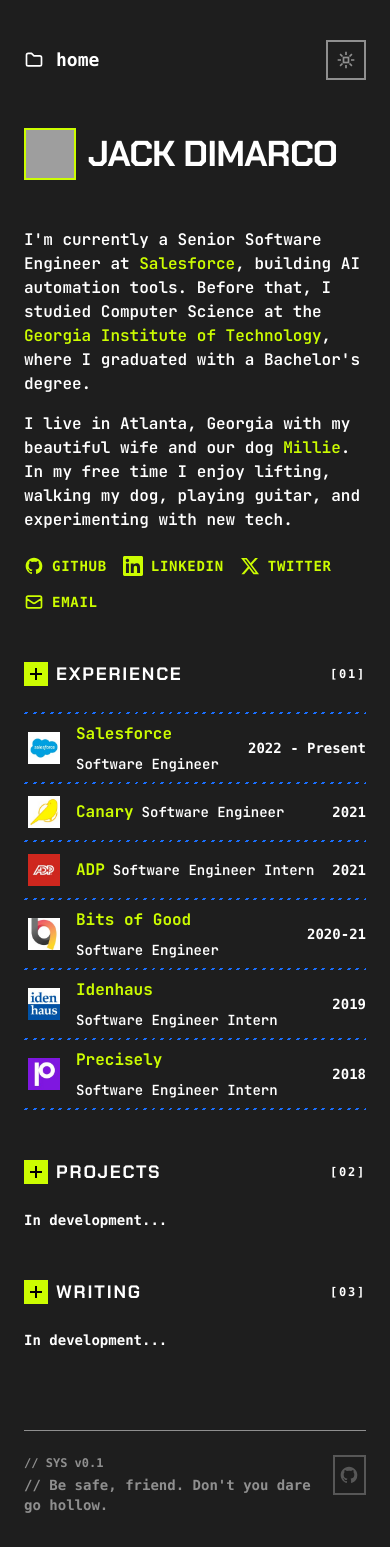
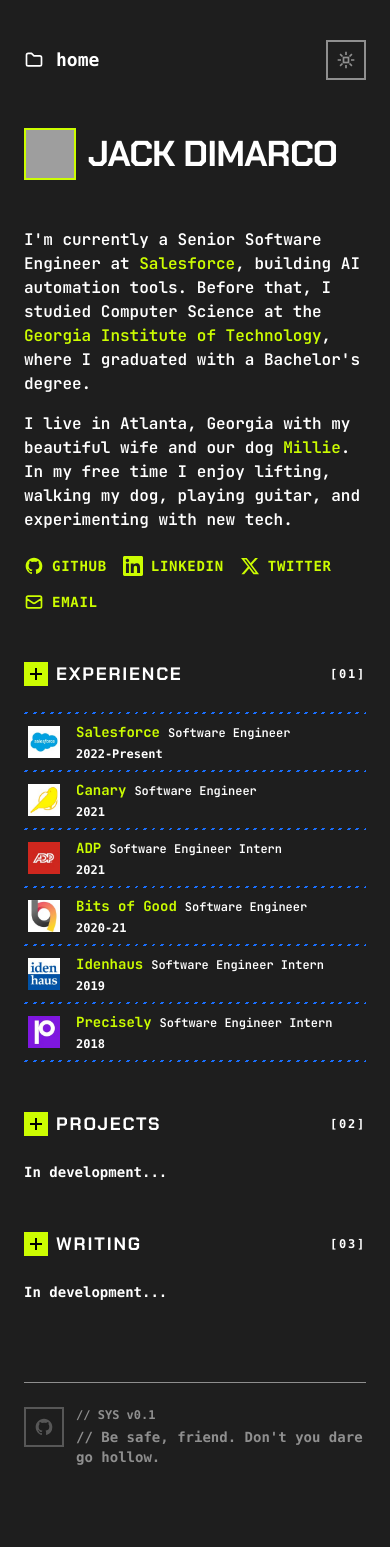
Before and after one commit to jackdimarco/site, a Next.js app: page / in a window 390 px wide. After the commit the page ends 1499 px from the top, so only its background shows below. Built offline with nearby package versions, Linux system fonts and the light colour scheme; grey boxes are pictures that could not be loaded.

Commit message:
fix: mobile styling

```diff
--- a/app/components/Experience.tsx
+++ b/app/components/Experience.tsx
@@ -21,8 +21,8 @@
         <div className="border-cyber-secondary" />
         {JOBS.map((job) => (
           <div key={`${job.company}-${job.period}`}>
-            <div className="flex items-center justify-between gap-3 py-2">
-              <div className="flex items-center gap-3 min-w-0">
+            <div className="py-2">
+              <div className="flex items-center gap-3">
                 <div className="flex-shrink-0 w-10 h-10 bg-muted flex items-center justify-center overflow-hidden">
                   {job.logo ? (
                     <Image
@@ -38,27 +38,28 @@
                   )}
                 </div>
 
-                <div className="min-w-0">
+                <div className="min-w-0 flex-1">
+                  <div className="flex flex-col md:flex-row md:items-baseline md:justify-between gap-1 md:gap-2">
                     <div className="flex items-baseline gap-2 flex-wrap">
                       {job.companyUrl ? (
-                      <Link href={job.companyUrl} className="font-bold">
+                        <Link href={job.companyUrl} className="font-bold text-sm md:text-base">
                           <ScrambleText text={job.company} />
                         </Link>
                       ) : (
-                      <span className="font-bold">
+                        <span className="font-bold text-sm md:text-base">
                           <ScrambleText text={job.company} />
                         </span>
                       )}
-                    <span className="text-muted-foreground text-sm">
+                      <span className="text-muted-foreground text-xs md:text-sm">
                         <ScrambleText text={job.role} />
+                      </span>
+                    </div>
+                    <span className="text-xs md:text-sm font-mono text-muted-foreground whitespace-nowrap md:ml-auto">
+                      <ScrambleText text={job.period} />
                     </span>
                   </div>
                 </div>
               </div>
-
-              <span className="text-sm font-mono text-muted-foreground whitespace-nowrap">
-                <ScrambleText text={job.period} />
-              </span>
             </div>
             <div className="border-cyber-secondary" />
           </div>
--- a/app/components/Footer.tsx
+++ b/app/components/Footer.tsx
@@ -7,8 +7,17 @@
 export const Footer = memo(function Footer() {
   return (
     <footer className="mt-auto pt-8">
-      <div className="border-t border-border/30 pt-6 space-y-1 opacity-50">
-        <div className="flex items-start justify-between">
+      <div className="border-t border-border/30 pt-6 opacity-50">
+        <div className="flex items-start gap-3">
+          <a
+            href="https://github.com/jackdimarco/site"
+            target="_blank"
+            rel="noopener noreferrer"
+            className="w-10 h-10 aspect-square flex items-center justify-center theme-button flex-shrink-0"
+            aria-label="View source code on GitHub"
+          >
+            <GitHubIcon className="w-5 h-5" />
+          </a>
           <div className="space-y-1">
             <p className="text-xs text-muted-foreground font-mono">
               <span className="text-accent">//</span> <ScrambleText text="SYS v0.1" />
@@ -17,15 +26,6 @@
               <span className="text-accent">//</span> <ScrambleText text="Be safe, friend. Don't you dare go hollow." />
             </p>
           </div>
-          <a
-            href="https://github.com/jackdimarco/site"
-            target="_blank"
-            rel="noopener noreferrer"
-            className="w-10 h-10 flex items-center justify-center theme-button"
-            aria-label="View source code on GitHub"
-          >
-            <GitHubIcon className="w-5 h-5" />
-          </a>
         </div>
       </div>
     </footer>
--- a/lib/data.ts
+++ b/lib/data.ts
@@ -12,7 +12,7 @@
     companyUrl: "https://www.salesforce.com",
     logo: "/logos/salesforce_logo.jpg",
     role: "Software Engineer",
-    period: "2022 - Present",
+    period: "2022-Present",
   },
   {
     company: "Canary",
```
Lines whose indentation alone changed are shown as unchanged.
